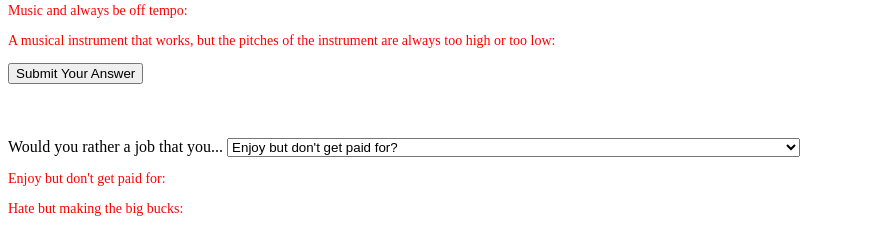
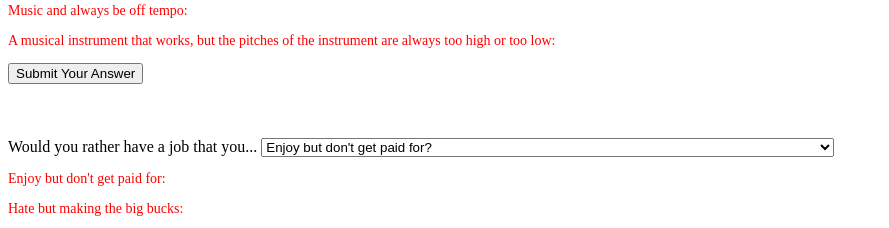
Before and after one commit to J0hnK12/Your-Opinion-Matters-Full-Stack, a website: page public/index.html in a window 1280 px wide. Shown: the part 840-1068 px from the top of the page, without its empty margins (0-889 px from the left). Drawn offline with nearby package versions, Linux system fonts and the light colour scheme.

Commit message:
Update index.html

```diff
--- a/public/index.html
+++ b/public/index.html
@@ -152,7 +152,7 @@
     </script>
     <br>
     <br>
-    <label for = "question5">Would you rather a job that you...</label>
+    <label for = "question5">Would you rather have a job that you...</label>
     <select name = "question5">
         <option value = "q">Enjoy but don't get paid for?</option>
         <option value = "r">Hate but making the big bucks?</option>
```
